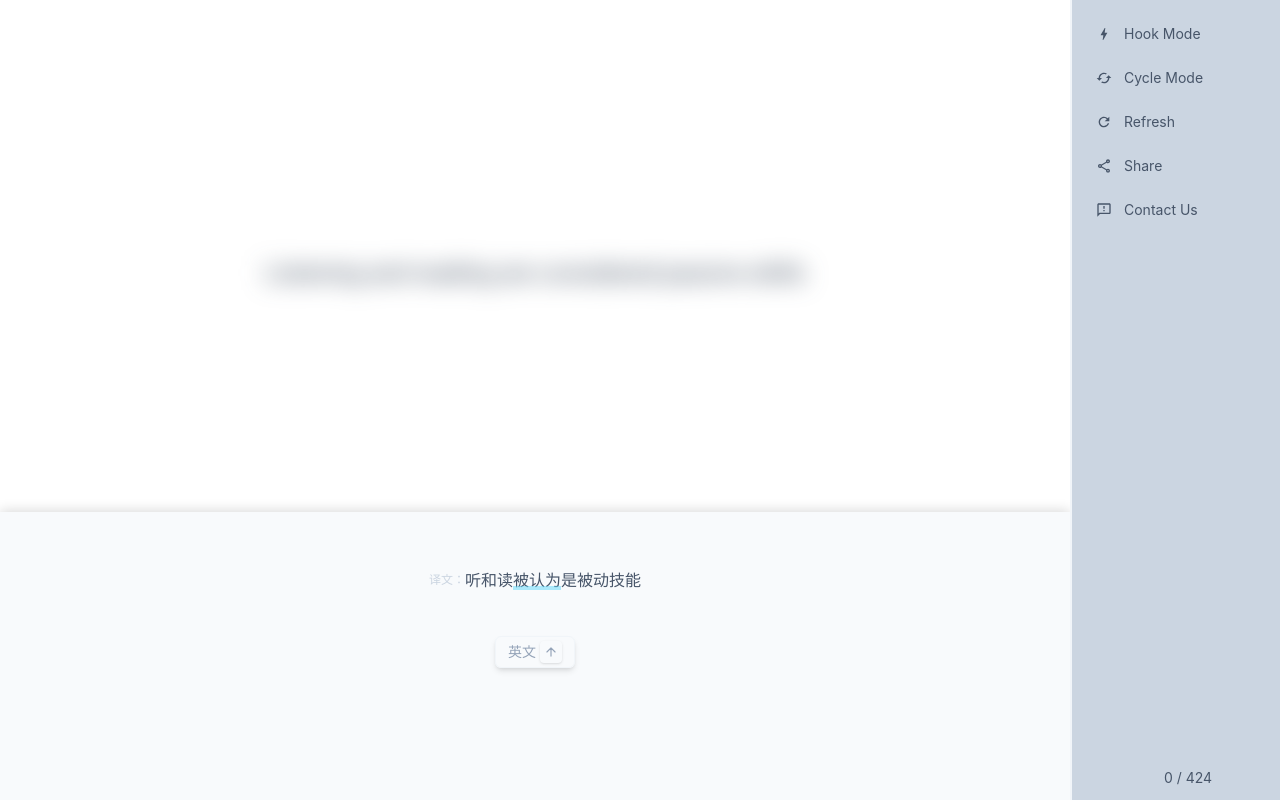
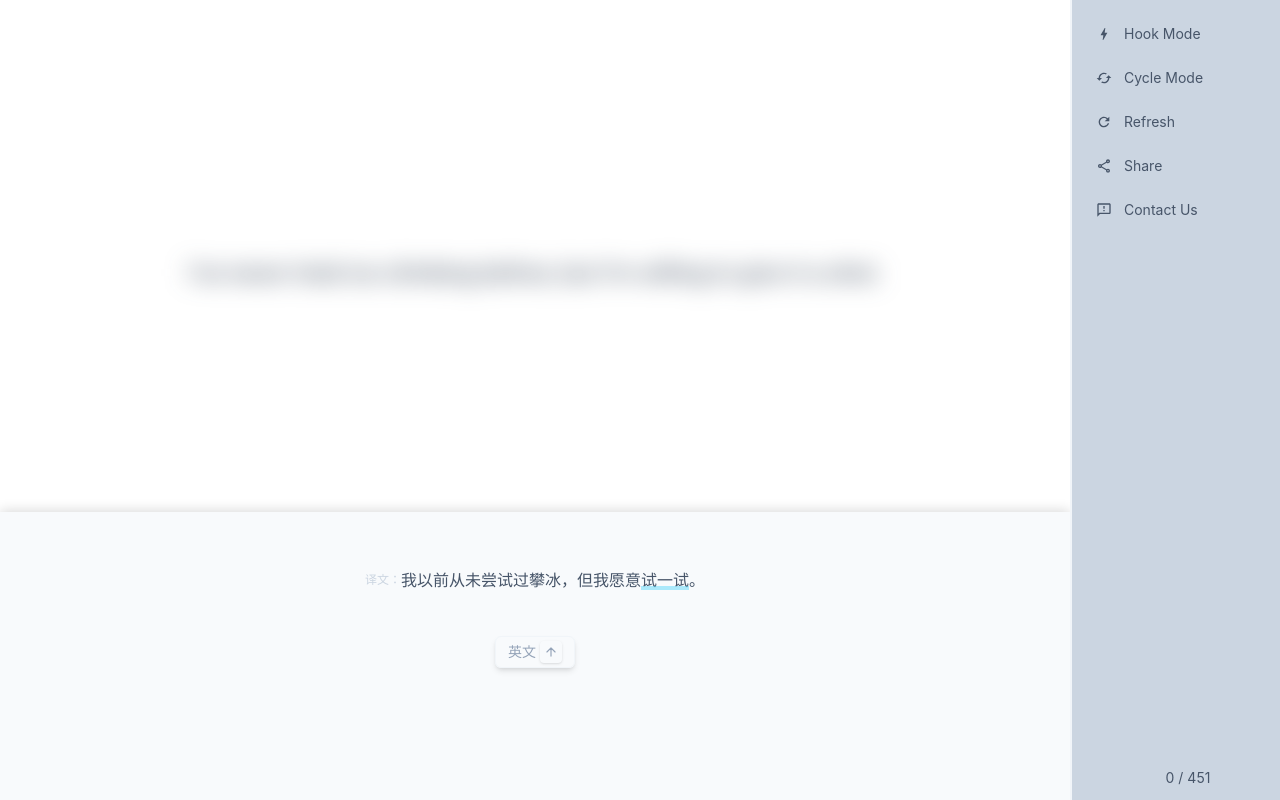
Before and after one commit to StrangeTown/just_recite_web, a React app: page / in a window 1280 px wide. Built offline with nearby package versions, Linux system fonts and the light colour scheme.

Commit message:
update items

```diff
--- a/src/data/2024.ts
+++ b/src/data/2024.ts
@@ -1207,6 +1207,222 @@ const strings: tStringItem[] = [
 			text: "不知不觉",
 		},
 	},
+	{
+		id: "e496ed99-0560-46ec-bfd7-0966a1194332",
+		en: "Wow, that's a brilliant idea for our project!",
+		zh: "哇，这是我们项目的一个绝妙主意！",
+		hook: {
+			text: "绝妙主意",
+		},
+	},
+	{
+		id: "a12c1a6c-8c08-4bb2-8b13-2afe35a9ebd2",
+		en: "Let's make a list of all the items we need for the party.",
+		zh: "让我们列一个我们聚会需要的所有物品清单。",
+		hook: {
+			text: "列一个",
+		},
+	},
+	{
+		id: "0de2e2d5-0994-4895-9c4e-a547da9bc1d7",
+		en: "I need to plan out my week to make sure I get everything done.",
+		zh: "我需要计划一下我的一周，确保我完成所有事情。",
+		hook: {
+			text: "计划一下",
+		},
+	},
+	{
+		id: "fb95bc44-33a7-40bf-9080-0158a973b310",
+		en: "The teacher has to keep the students engaged during the lecture.",
+		zh: "老师在讲课时必须让学生保持兴趣。",
+		hook: {
+			text: "保持兴趣",
+		},
+	},
+	{
+		id: "25b494df-5471-4ca6-979a-8e0bf15cc07a",
+		en: "Adding interactive elements to the website will definitely boost user engagement.",
+		zh: "为网站添加互动元素肯定会提高用户参与度。",
+		hook: {
+			text: "互动元素",
+		},
+	},
+	{
+		id: "78d01c01-5d7b-4982-ba63-e0ea16f7c542",
+		en: "I've got a great team to support my new business venture.",
+		zh: "我有一个很棒的团队来支持我的新业务冒险。",
+		hook: {
+			text: "来支持",
+		},
+	},
+	{
+		id: "ecae407b-3f6e-4b20-8504-f7f6b26fd001",
+		en: "We're facing substantial expenses to cover for the renovation of the office.",
+		zh: "我们面临着巨大的费用来支付办公室的装修。",
+		hook: {
+			text: "巨大的费用",
+		},
+	},
+	{
+		id: "f85cbb14-b617-4ed9-9416-6dc4480eb5e4",
+		en: "We're looking for team members who can work overtime during the busy season.",
+		zh: "我们正在寻找在旺季能加班工作的团队成员。",
+		hook: {
+			text: "加班工作",
+		},
+	},
+	{
+		id: "fd40c96a-591b-4042-bfcd-5fae6b51d2f7",
+		en: "I prefer the slightly older model of the phone; it has a better battery life.",
+		zh: "我更喜欢这款手机的稍旧型号；它的电池寿命更好。",
+		hook: {
+			text: "稍旧",
+		},
+	},
+	{
+		id: "2f641971-729f-48b8-bc00-718fbf9b7e66",
+		en: "Being bilingual should be considered a major advantage for this job position.",
+		zh: "对于这个工作职位来说，会双语应该被视为一个重要优势。",
+		hook: {
+			text: "被视为",
+		},
+	},
+	{
+		id: "105e3956-b27e-43f5-8000-3cf31fdccb25",
+		en: "Due to family commitments, she had to decline the job offer that required relocation.",
+		zh: "由于家庭责任，她不得不拒绝需要搬迁的工作邀约。",
+		hook: {
+			text: "家庭责任",
+		},
+	},
+	{
+		id: "c3a545ab-f2f1-43d9-9592-41957996f354",
+		en: "To succeed in this project, we need to be fully dedicated to our tasks.",
+		zh: "要在这个项目中取得成功，我们需要全身心投入到我们的任务中。",
+		hook: {
+			text: "全身心投入",
+		},
+	},
+	{
+		id: "2295c798-7670-4bfd-aec4-c26a6f6f60f0",
+		en: "Considering his lack of experience, he might be considered a less ideal candidate for the managerial position.",
+		zh: "考虑到他缺乏经验，他可能被认为不是这个管理职位的理想人选",
+		hook: {
+			text: "理想人选",
+		},
+	},
+	{
+		id: "09cd2165-8fa6-4a71-b77a-6ebf700889b2",
+		en: "I completely agree with your suggestion to start the meeting earlier.",
+		zh: "我完全同意你提议早点开始会议。",
+		hook: {
+			text: "完全同意",
+		},
+	},
+	{
+		id: "382fdd8f-71bc-4f9f-8382-9e041b8f17af",
+		en: "I promise to put forth my best effort to complete this project on time.",
+		zh: "我承诺尽最大努力按时完成这个项目。",
+		hook: {
+			text: "尽最大努力",
+		},
+	},
+	{
+		id: "08f68e06-6f86-4142-ad88-baed7ff090bb",
+		en: "If you're looking for someone who can handle this task, you should definitely take me on.",
+		zh: "如果你正在寻找一个能够处理这项任务的人，你应该毫不犹豫地选择我。",
+		hook: {
+			text: "选择我",
+		},
+	},
+	{
+		id: "7f21bb5b-6e36-41dc-aceb-74f0b3261090",
+		en: "We're running out of options, so we need to consider this alternative solution seriously.",
+		zh: "我们的选择越来越少，所以我们需要认真考虑这个替代方案。",
+		hook: {
+			text: "选择越来越少",
+		},
+	},
+	{
+		id: "80dd658a-bab9-4ab6-a80a-95e3a8cf9934",
+		en: "I've never tried ice climbing before, but I'm willing to give it a shot.",
+		zh: "我以前从未尝试过攀冰，但我愿意试一试。",
+		hook: {
+			text: "试一试",
+		},
+	},
+	{
+		id: "aff79a02-b246-4295-a75e-b41d042f2da9",
+		en: "In order to grow the business, we need to explore new avenues for revenue.",
+		zh: "为了发展业务，我们需要探索新的收入途径。",
+		hook: {
+			text: "新的收入途径",
+		},
+	},
+	{
+		id: "f3ea8877-8644-4a2c-bc47-fa4572e802f5",
+		en: "To build up my strength, I've been performing push-ups daily.",
+		zh: "为了增强体力，我每天都在做俯卧撑。",
+		hook: {
+			text: "每天都在做",
+		},
+	},
+	{
+		id: "c433385f-9bc4-4c7f-8313-6a7dbf16be2f",
+		en: "If we buy this software, we might end up using it more than we expected.",
+		zh: "如果我们买了这个软件，我们最终使用它的时间可能会超出预期",
+		hook: {
+			text: "最终",
+		},
+	},
+	{
+		id: "ddf0cd6d-e9ab-493b-8801-ec6fb807ecd9",
+		en: "There are plenty of solid choices on the menu, so take your time deciding what to order.",
+		zh: "菜单上有很多不错的选择，所以慢慢考虑你要点什么。",
+		hook: {
+			text: "不错的选择",
+		},
+	},
+	{
+		id: "6a34f0f5-a9f5-4f78-a083-f76eaeb3672a",
+		en: "We plan to incorporate more sustainable materials into our product line.",
+		zh: "我们计划将更多可持续材料融入我们的产品线。",
+		hook: {
+			text: "计划",
+		},
+	},
+	{
+		id: "a2911374-16f7-4b1d-abf1-34644ef78bd5",
+		en: "For the time being, let's just focus on finishing this phase of the project.",
+		zh: "暂时，让我们专注于完成项目的这个阶段。",
+		hook: {
+			text: "暂时",
+		},
+	},
+	{
+		id: "09511c39-35f1-4769-a973-d59e2d6c2854",
+		en: "Remembering to proofread your work is a crucial step in ensuring the quality of your writing.",
+		zh: "记得校对你的作品是确保你的写作质量的关键步骤。",
+		hook: {
+			text: "关键步骤",
+		},
+	},
+	{
+		id: "a0447b95-6794-463e-9e1f-87e87046eced",
+		en: "I could potentially help you with that, but I need more details about the task.",
+		zh: "我可能可以帮你处理这个问题，但我需要更多关于任务的细节。",
+		hook: {
+			text: "可能可以",
+		},
+	},
+	{
+		id: "add0996d-d8be-423f-acc9-9d381c28768e",
+		en: "What content should focus on for our social media campaign to attract more followers?",
+		zh: "我们的社交媒体宣传应该关注哪些内容以吸引更多粉丝？",
+		hook: {
+			text: "关注",
+		},
+	},
 ];
 
 export default strings;
```
Also changed, not shown: test copy.js (added, +28 -0 lines), test.js (added, +49 -0 lines).
